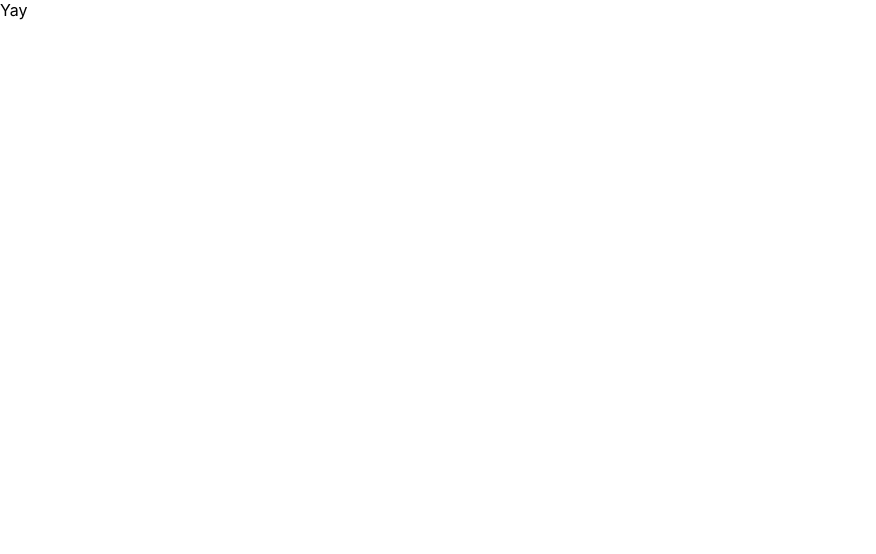
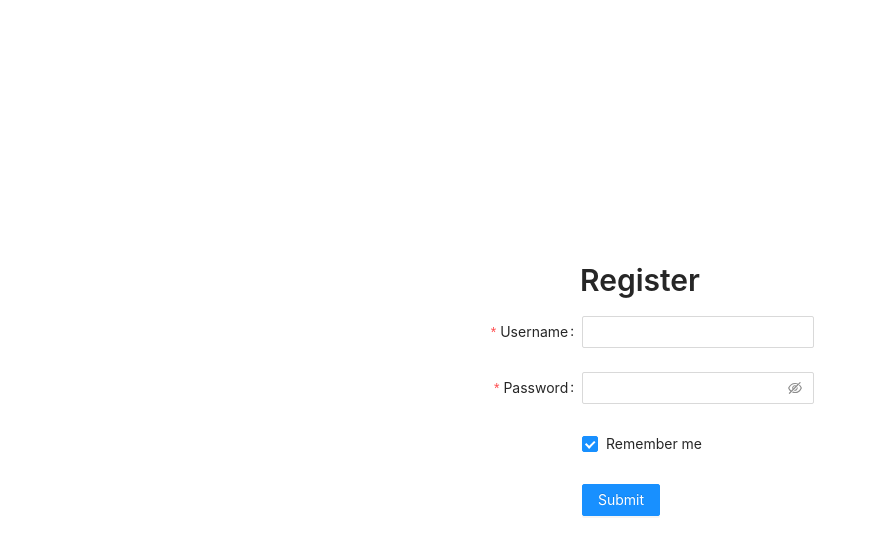
Before and after one commit to sadiqsada/pokeUnbox, a React (Create React App) app: page / in a window 1280 px wide. Shown: the top 554 px of the page, without its empty margins (0-876 px from the left). Built offline with nearby package versions, Linux system fonts and the light colour scheme.

Commit message:
add login/register pages

```diff
--- a/package.json
+++ b/package.json
@@ -6,6 +6,8 @@
     "@testing-library/jest-dom": "^5.11.4",
     "@testing-library/react": "^11.1.0",
     "@testing-library/user-event": "^12.1.10",
+    "antd": "^4.9.2",
+    "mongodb": "^3.6.3",
     "react": "^17.0.1",
     "react-dom": "^17.0.1",
     "react-scripts": "4.0.1",
--- a/public/index.html
+++ b/public/index.html
@@ -10,34 +10,12 @@
       content="Web site created using create-react-app"
     />
     <link rel="apple-touch-icon" href="%PUBLIC_URL%/logo192.png" />
-    <!--
-      manifest.json provides metadata used when your web app is installed on a
-      user's mobile device or desktop. See https://developers.google.com/web/fundamentals/web-app-manifest/
-    -->
+
     <link rel="manifest" href="%PUBLIC_URL%/manifest.json" />
-    <!--
-      Notice the use of %PUBLIC_URL% in the tags above.
-      It will be replaced with the URL of the `public` folder during the build.
-      Only files inside the `public` folder can be referenced from the HTML.
 
-      Unlike "/favicon.ico" or "favicon.ico", "%PUBLIC_URL%/favicon.ico" will
-      work correctly both with client-side routing and a non-root public URL.
-      Learn how to configure a non-root public URL by running `npm run build`.
-    -->
-    <title>React App</title>
+    <title>PokeUnbox</title>
   </head>
   <body>
-    <noscript>You need to enable JavaScript to run this app.</noscript>
     <div id="root"></div>
-    <!--
-      This HTML file is a template.
-      If you open it directly in the browser, you will see an empty page.
-
-      You can add webfonts, meta tags, or analytics to this file.
-      The build step will place the bundled scripts into the <body> tag.
-
-      To begin the development, run `npm start` or `yarn start`.
-      To create a production bundle, use `npm run build` or `yarn build`.
-    -->
   </body>
 </html>
--- a/src/App.js
+++ b/src/App.js
@@ -1,7 +1,11 @@
+import React from 'react';
 import './App.css';
+import 'antd/dist/antd.css';
+import Login from './components/Login';
+import Register from './components/Register';
 
 function App() {
-  return <div>Yay</div>;
+  return <Register />;
 }
 
 export default App;
--- /dev/null
+++ b/src/components/Login.js
@@ -0,0 +1,89 @@
+import React from 'react';
+import { Form, Input, Button, Checkbox, Typography, Row } from 'antd';
+
+const { Title } = Typography;
+
+const layout = {
+  labelCol: {
+    span: 8,
+  },
+  wrapperCol: {
+    span: 16,
+  },
+};
+const tailLayout = {
+  wrapperCol: {
+    offset: 8,
+    span: 16,
+  },
+};
+
+function Login() {
+  const onFinish = (values) => {
+    console.log('Success:', values);
+  };
+
+  const onFinishFailed = (errorInfo) => {
+    console.log('Failed:', errorInfo);
+  };
+
+  return (
+    <Row
+      type='flex'
+      justify='center'
+      align='middle'
+      style={{ minHeight: '100vh' }}
+    >
+      <Form
+        {...layout}
+        name='basic'
+        initialValues={{
+          remember: true,
+        }}
+        onFinish={onFinish}
+        onFinishFailed={onFinishFailed}
+      >
+        <Typography style={{ textAlign: 'center' }}>
+          <Title level={2}>Login</Title>
+        </Typography>
+        <Form.Item
+          label='Username'
+          name='username'
+          rules={[
+            {
+              required: true,
+              message: 'Please input your username!',
+            },
+          ]}
+        >
+          <Input />
+        </Form.Item>
+
+        <Form.Item
+          label='Password'
+          name='password'
+          rules={[
+            {
+              required: true,
+              message: 'Please input your password!',
+            },
+          ]}
+        >
+          <Input.Password />
+        </Form.Item>
+
+        <Form.Item {...tailLayout} name='remember' valuePropName='checked'>
+          <Checkbox>Remember me</Checkbox>
+        </Form.Item>
+
+        <Form.Item {...tailLayout}>
+          <Button type='primary' htmlType='submit'>
+            Submit
+          </Button>
+        </Form.Item>
+      </Form>
+    </Row>
+  );
+}
+
+export default Login;
--- /dev/null
+++ b/src/components/Register.js
@@ -0,0 +1,89 @@
+import React from 'react';
+import { Form, Input, Button, Checkbox, Typography, Row } from 'antd';
+
+const { Title } = Typography;
+
+const layout = {
+  labelCol: {
+    span: 8,
+  },
+  wrapperCol: {
+    span: 16,
+  },
+};
+const tailLayout = {
+  wrapperCol: {
+    offset: 8,
+    span: 16,
+  },
+};
+
+function Register() {
+  const onFinish = (values) => {
+    console.log('Success:', values);
+  };
+
+  const onFinishFailed = (errorInfo) => {
+    console.log('Failed:', errorInfo);
+  };
+
+  return (
+    <Row
+      type='flex'
+      justify='center'
+      align='middle'
+      style={{ minHeight: '100vh' }}
+    >
+      <Form
+        {...layout}
+        name='basic'
+        initialValues={{
+          remember: true,
+        }}
+        onFinish={onFinish}
+        onFinishFailed={onFinishFailed}
+      >
+        <Typography style={{ textAlign: 'center' }}>
+          <Title level={2}>Register</Title>
+        </Typography>
+        <Form.Item
+          label='Username'
+          name='username'
+          rules={[
+            {
+              required: true,
+              message: 'Please input your username!',
+            },
+          ]}
+        >
+          <Input />
+        </Form.Item>
+
+        <Form.Item
+          label='Password'
+          name='password'
+          rules={[
+            {
+              required: true,
+              message: 'Please input your password!',
+            },
+          ]}
+        >
+          <Input.Password />
+        </Form.Item>
+
+        <Form.Item {...tailLayout} name='remember' valuePropName='checked'>
+          <Checkbox>Remember me</Checkbox>
+        </Form.Item>
+
+        <Form.Item {...tailLayout}>
+          <Button type='primary' htmlType='submit'>
+            Submit
+          </Button>
+        </Form.Item>
+      </Form>
+    </Row>
+  );
+}
+
+export default Register;
```
Also changed, not shown: 2 other files (tests, documents, lock files or other folders).
